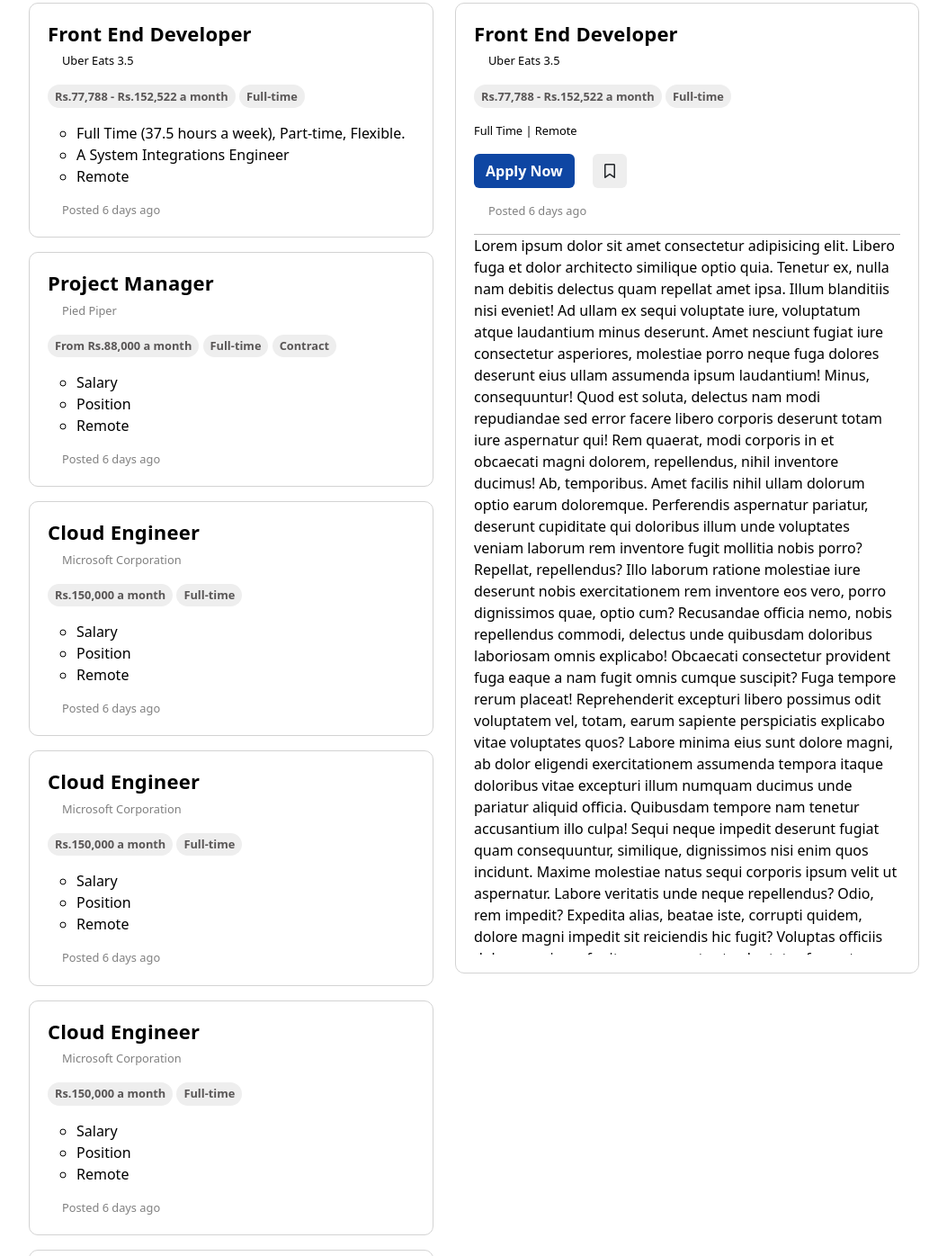
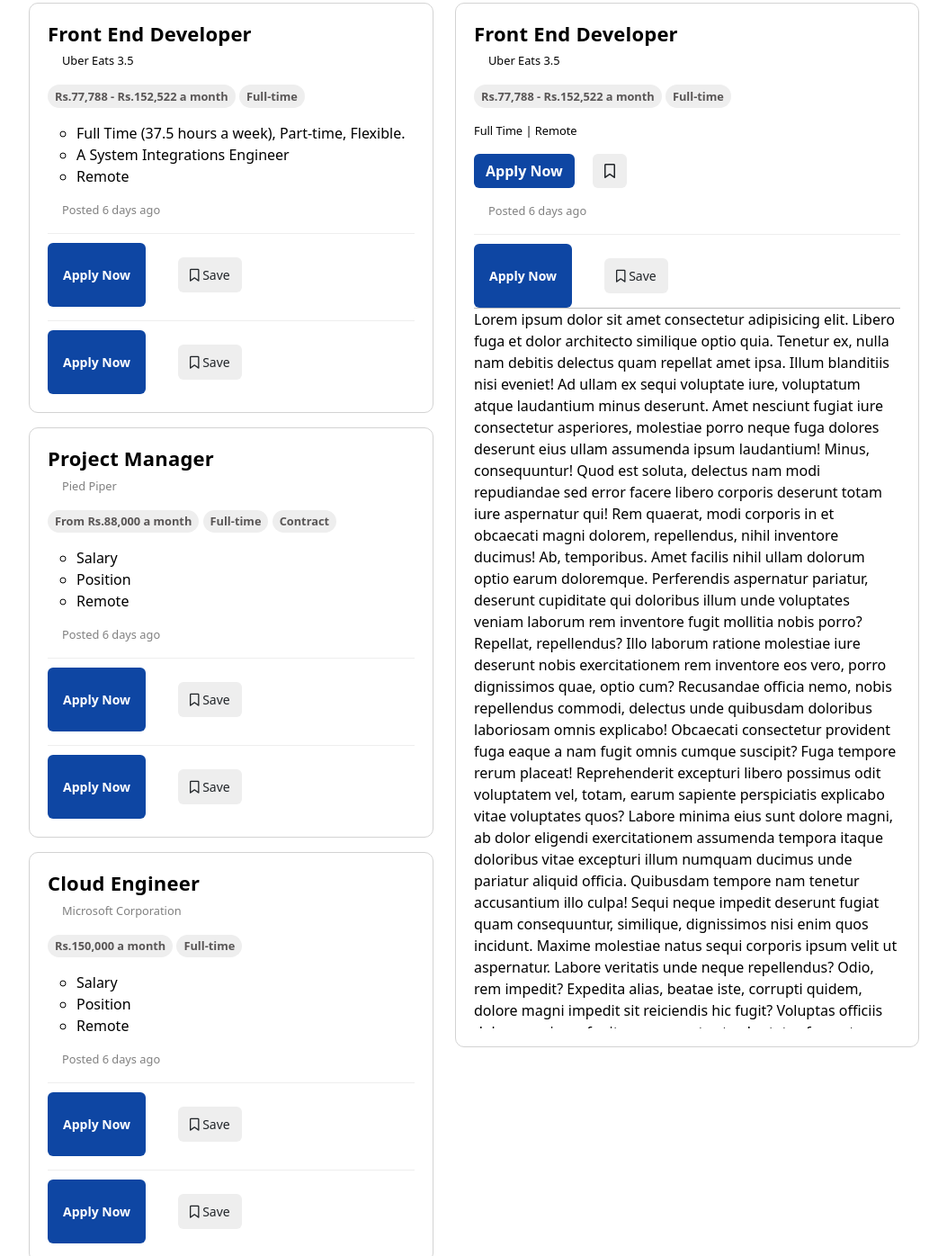
Before and after one commit to Bipin797/Look-Nepal-Main, a plain HTML site: page index.html in a window 1280 px wide. Shown: the part 697-2093 px from the top of the page at 90% size, without its empty margins (113-1166 px from the left). Drawn offline with nearby package versions, Linux system fonts and the light colour scheme; a web font is replaced by a local one.

Commit message:
Add Apply Now and Save buttons to job cards on home page

```diff
--- a/index.html
+++ b/index.html
@@ -146,7 +146,13 @@
               <li>A System Integrations Engineer</li>
               <li>Remote</li>
             </ul>
-            <p class="card-text">Posted 6 days ago</p>
+            <p class="card-text">Posted 6 days ago</p><div class="card-actions"><button class="btn apply-btn" style="margin-right: 10px;">Apply Now</button><button class="btn bookmark-btn"><i class="fa-regular fa-bookmark"></i> Save</button></div>
+            <div class="card-actions">
+              <button class="btn apply-btn" style="margin-right: 10px;">Apply Now</button>
+              <button class="btn bookmark-btn">
+                <i class="fa-regular fa-bookmark"></i> Save
+              </button>
+            </div>
           </div>
         </div>
         <div class="card">
@@ -167,7 +173,13 @@
               <li>Position</li>
               <li>Remote</li>
             </ul>
-            <p class="card-text">Posted 6 days ago</p>
+            <p class="card-text">Posted 6 days ago</p><div class="card-actions"><button class="btn apply-btn" style="margin-right: 10px;">Apply Now</button><button class="btn bookmark-btn"><i class="fa-regular fa-bookmark"></i> Save</button></div>
+            <div class="card-actions">
+              <button class="btn apply-btn" style="margin-right: 10px;">Apply Now</button>
+              <button class="btn bookmark-btn">
+                <i class="fa-regular fa-bookmark"></i> Save
+              </button>
+            </div>
           </div>
         </div>
         <div class="card">
@@ -185,7 +197,13 @@
               <li>Position</li>
               <li>Remote</li>
             </ul>
-            <p class="card-text">Posted 6 days ago</p>
+            <p class="card-text">Posted 6 days ago</p><div class="card-actions"><button class="btn apply-btn" style="margin-right: 10px;">Apply Now</button><button class="btn bookmark-btn"><i class="fa-regular fa-bookmark"></i> Save</button></div>
+            <div class="card-actions">
+              <button class="btn apply-btn" style="margin-right: 10px;">Apply Now</button>
+              <button class="btn bookmark-btn">
+                <i class="fa-regular fa-bookmark"></i> Save
+              </button>
+            </div>
           </div>
         </div>
         <div class="card">
@@ -203,7 +221,7 @@
               <li>Position</li>
               <li>Remote</li>
             </ul>
-            <p class="card-text">Posted 6 days ago</p>
+            <p class="card-text">Posted 6 days ago</p><div class="card-actions"><button class="btn apply-btn" style="margin-right: 10px;">Apply Now</button><button class="btn bookmark-btn"><i class="fa-regular fa-bookmark"></i> Save</button></div>
           </div>
         </div>
         <div class="card">
@@ -221,7 +239,7 @@
               <li>Position</li>
               <li>Remote</li>
             </ul>
-            <p class="card-text">Posted 6 days ago</p>
+            <p class="card-text">Posted 6 days ago</p><div class="card-actions"><button class="btn apply-btn" style="margin-right: 10px;">Apply Now</button><button class="btn bookmark-btn"><i class="fa-regular fa-bookmark"></i> Save</button></div>
           </div>
         </div>
         <div class="card">
@@ -239,7 +257,7 @@
               <li>Position</li>
               <li>Remote</li>
             </ul>
-            <p class="card-text">Posted 6 days ago</p>
+            <p class="card-text">Posted 6 days ago</p><div class="card-actions"><button class="btn apply-btn" style="margin-right: 10px;">Apply Now</button><button class="btn bookmark-btn"><i class="fa-regular fa-bookmark"></i> Save</button></div>
           </div>
         </div>
         <div class="card">
@@ -257,7 +275,7 @@
               <li>Position</li>
               <li>Remote</li>
             </ul>
-            <p class="card-text">Posted 6 days ago</p>
+            <p class="card-text">Posted 6 days ago</p><div class="card-actions"><button class="btn apply-btn" style="margin-right: 10px;">Apply Now</button><button class="btn bookmark-btn"><i class="fa-regular fa-bookmark"></i> Save</button></div>
           </div>
         </div>
         <div class="card">
@@ -275,7 +293,7 @@
               <li>Position</li>
               <li>Remote</li>
             </ul>
-            <p class="card-text">Posted 6 days ago</p>
+            <p class="card-text">Posted 6 days ago</p><div class="card-actions"><button class="btn apply-btn" style="margin-right: 10px;">Apply Now</button><button class="btn bookmark-btn"><i class="fa-regular fa-bookmark"></i> Save</button></div>
           </div>
         </div>
       </div>
@@ -295,7 +313,7 @@
             <div class="btn bookmark-btn">
               <i class="fa-regular fa-bookmark"></i>
             </div>
-            <p class="card-text">Posted 6 days ago</p>
+            <p class="card-text">Posted 6 days ago</p><div class="card-actions"><button class="btn apply-btn" style="margin-right: 10px;">Apply Now</button><button class="btn bookmark-btn"><i class="fa-regular fa-bookmark"></i> Save</button></div>
             <hr />
           </div>
 
--- a/style.css
+++ b/style.css
@@ -426,11 +426,15 @@ footer {
   display: flex;
   justify-content: center;
   align-items: center;
+  padding: 10px;
+  font-family: "Montserrat", sans-serif;
+  font-weight: bold;
 }
 
 .facebook-icon {
-  font-size: 1.5rem;
-  align-self: flex-start;
+  font-size: 1.2rem;
+  color: #4267B2;
+  margin-right: 8px;
 }
 
 .email-address-input {
@@ -446,3 +450,23 @@ footer {
   border-radius: 5px;
   color: white;
 }
+
+/* Card Actions */
+.card-actions {
+  display: flex;
+  justify-content: flex-start;
+  gap: 10px;
+  margin-top: 15px;
+  padding-top: 10px;
+  border-top: 1px solid #eee;
+}
+
+.card-actions .apply-btn {
+  padding: 8px 16px;
+  font-size: 14px;
+}
+
+.card-actions .bookmark-btn {
+  padding: 8px 12px;
+  font-size: 14px;
+}
```
Also changed, not shown: signIn.html (+7 -3 lines).
